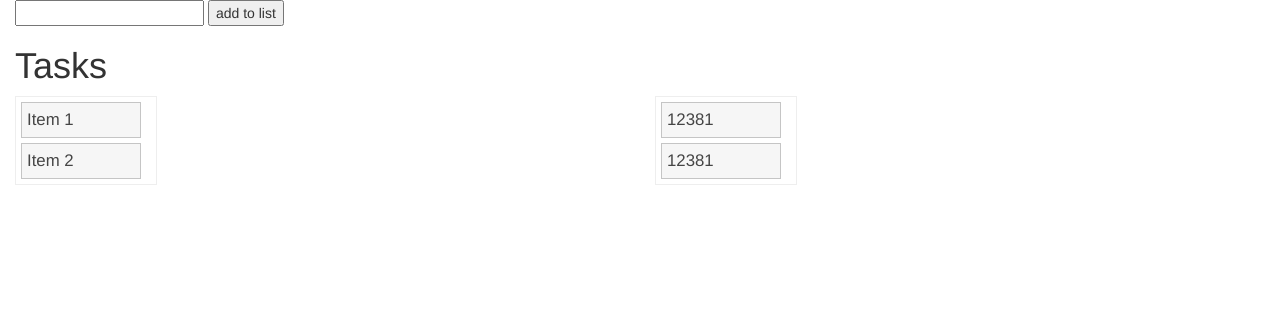
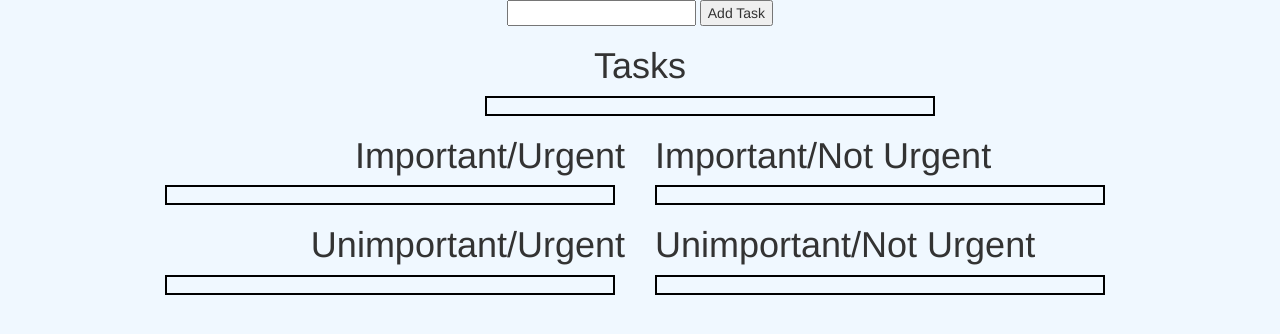
Before and after one commit to jjenks97/EisenDo, a plain HTML site: page index.html in a window 1280 px wide. Drawn offline with nearby package versions, Linux system fonts and the light colour scheme; files that its build step writes are made by us from their sources.

Commit message:
Add files via upload

```diff
--- a/app.js
+++ b/app.js
@@ -1,17 +1,30 @@
 /*jslint browser: true*/
 /*global $, jQuery, alert*/
 
-document.getElementById("add").onclick = function () {
-    var toDoTask = document.getElementById("toDo").value;
-    var listItem = document.createElement('li');
-    listItem.innerHTML = toDoTask;
-    document.getElementById("sortable1").appendChild(listItem);
-    listItem.setAttribute("class", "ui-state-default");
-};
+$(function () {
+
+    $('#add').on("click", function () {
+        var toDoTask = document.getElementById("toDo").value;
+        var listItem = document.createElement('li');
+        var button = document.createElement("button");
+        button.innerHTML = "&#x2713";
+        listItem.innerHTML = toDoTask;
+        document.getElementById("sortable1").appendChild(listItem);
+        listItem.setAttribute("class", "ui-state-default");
+        listItem.setAttribute("id", "listTask");
+        listItem.appendChild(button);
+        button.setAttribute("id", "completeTaskButton");
+        button.setAttribute("class", "completeTaskButton");
+    });
+    $('#completeTaskButton').on("click", function () {
+        $(this).parent().remove();
+    });
+});
+
 
 
 $(function () {
-    $("#sortable1, #sortable2").sortable({
+    $("#sortable1, #sortable2, #sortable3, #sortable4, #sortable5").sortable({
         connectWith: ".connectedSortable"
     }).disableSelection();
 });
--- a/index.html
+++ b/index.html
@@ -5,12 +5,15 @@
         <meta charset="utf-8">
         <meta name="viewport" content="width=device-width, initial-scale=1">
         <title>EisenDo</title>
+
         <link rel="stylesheet" href="//code.jquery.com/ui/1.12.1/themes/base/jquery-ui.css">
-        <link rel="stylesheet" href="/resources/demos/style.css">
+
         <link href="https://maxcdn.bootstrapcdn.com/bootstrap/3.3.7/css/bootstrap.min.css" rel="stylesheet" integrity="sha384-BVYiiSIFeK1dGmJRAkycuHAHRg32OmUcww7on3RYdg4Va+PmSTsz/K68vbdEjh4u" crossorigin="anonymous">
 
+        <script src="https://maxcdn.bootstrapcdn.com/bootstrap/3.3.7/js/bootstrap.min.js" integrity="sha384-Tc5IQib027qvyjSMfHjOMaLkfuWVxZxUPnCJA7l2mCWNIpG9mGCD8wGNIcPD7Txa" crossorigin="anonymous"></script>
+
+
         <link href="style.css" rel="stylesheet">
-
 
 
     </head>
@@ -18,27 +21,49 @@
     <body>
         <div class="container-fluid">
             <div class="row">
-                <div class="col-md-12">
+                <div class="col-md-3"></div>
+                <div class="col-md-6 inputTasks">
                     <input type = 'text' id = "toDo" />
-                    <input type='button' value = 'add to list' id= 'add'>
+                    <input type='button' value = 'Add Task' id= 'add'>
+                </div>
+                <div class="col-md-3"></div>
+            </div>
+            <div class="row">
+                <div class="col-md-3"></div>
+                <div class="col-md-6">
+                    <h1 class="taskHeader">Tasks</h1>
+                </div>
+                <div class="col-md-3"></div>
+            </div>
+            <div class="row">
+                <div class="col-md-3"></div>
+                <div class="col-md-6">
+                    <ul id='sortable1' class="connectedSortable list1">
+                    </ul>
+                </div>
+                <div class="col-md-3"></div>
+            </div>
+            <div class="row">
+                <div class="col-md-6 importantUrgent">
+                    <h1 class="iUHeader">Important/Urgent</h1>
+                    <ul id='sortable2' class='connectedSortable list2'>
+                    </ul>
+                </div>
+                <div class="col-md-6 importantNotUrgent">
+                    <h1 class="iNUHeader">Important/Not Urgent</h1>
+                    <ul id='sortable3' class='connectedSortable list3'>
+                    </ul>
                 </div>
             </div>
             <div class="row">
-                <div class="col-md-12">
-                    <h1>Tasks</h1>
-                </div>
-            </div>
-            <div class="row">
-                <div class="col-md-6">
-                    <ul id='sortable1' class="connectedSortable">
-                        <li class="ui-state-default">Item 1</li>
-                        <li class="ui-state-default">Item 2</li>
+                <div class="col-md-6 unimportantUrgent">
+                    <h1 class ="uUHeader">Unimportant/Urgent</h1>
+                    <ul id='sortable4' class='connectedSortable list4'>
                     </ul>
                 </div>
-                <div class="col-md-6">
-                    <ul id='sortable2' class='connectedSortable'>
-                        <li class="ui-state-default">12381</li>
-                        <li class="ui-state-default">12381</li>
+                <div class="col-md-6 unimportantNotUrgent">
+                    <h1 class="uNUHeader">Unimportant/Not Urgent</h1>
+                    <ul id='sortable5' class='connectedSortable list5'>
                     </ul>
                 </div>
             </div>
@@ -57,7 +82,6 @@
 
         <script src="https://ajax.googleapis.com/ajax/libs/jquery/1.12.4/jquery.min.js"></script>
 
-        <script src="https://maxcdn.bootstrapcdn.com/bootstrap/3.3.7/js/bootstrap.min.js" integrity="sha384-Tc5IQib027qvyjSMfHjOMaLkfuWVxZxUPnCJA7l2mCWNIpG9mGCD8wGNIcPD7Txa" crossorigin="anonymous"></script>
 
         <script src="https://code.jquery.com/jquery-1.12.4.js"></script>
         <script src="https://code.jquery.com/ui/1.12.1/jquery-ui.js"></script>
--- a/style.css
+++ b/style.css
@@ -1,16 +1,53 @@
-#sortable1, #sortable2 {
-    border: 1px solid #eee;
-    width: 142px;
+body {
+    background-color: aliceblue;
+}
+
+#toDo {
+    align-content: center;
+}
+
+.inputTasks {
+    text-align: center;
+
+}
+.taskHeader {
+
+    text-align: center;
+}
+
+.list1 {
+    text-align: center;
+    float: right;
+
+}
+.list2 {
+    float:right;
+}
+
+.list4 {
+    float: right;
+}
+.iUHeader {
+    float: right;
+}
+.uUHeader {
+    float: right;
+}
+
+
+#sortable1, #sortable2, #sortable3, #sortable4, #sortable5 {
+    border: 2px solid black;
+    width: 450px;
     min-height: 20px;
     list-style-type: none;
     margin: 0;
     padding: 5px 0 0 0;
-    float: left;
+
     margin-right: 10px;
   }
-  #sortable1 li, #sortable2 li {
+  #sortable1 li, #sortable2 li, #sortable3 li, #sortable4 li, #sortable5 li {
     margin: 0 5px 5px 5px;
     padding: 5px;
     font-size: 1.2em;
-    width: 120px;
+    width: 400px;
   }
```
